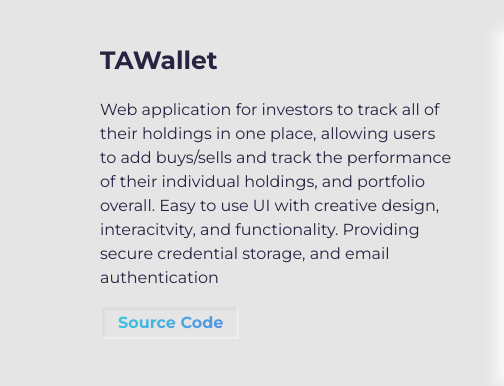
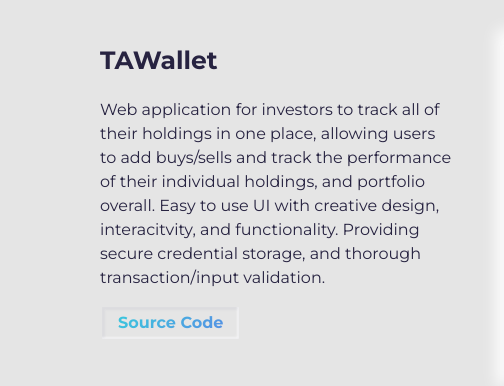
Before and after one commit to taseenw/Personal-Portfolio, a plain HTML site: page index.html in a window 1280 px wide. Shown: the part 1496-1882 px from the top of the page, 0-504 px from the left. Drawn offline with Linux system fonts and the light colour scheme.

Commit message:
Update index.html

```diff
--- a/index.html
+++ b/index.html
@@ -122,7 +122,7 @@
                 allowing users to add buys/sells and track the performance of their
                 individual holdings, and portfolio overall. Easy to use
                 UI with creative design, interacitvity, and functionality. Providing
-                secure credential storage, and email authentication
+                secure credential storage, and thorough transaction/input validation.
               </p>
               <div class="project-wrapper__text-btns">
                 <a
```
